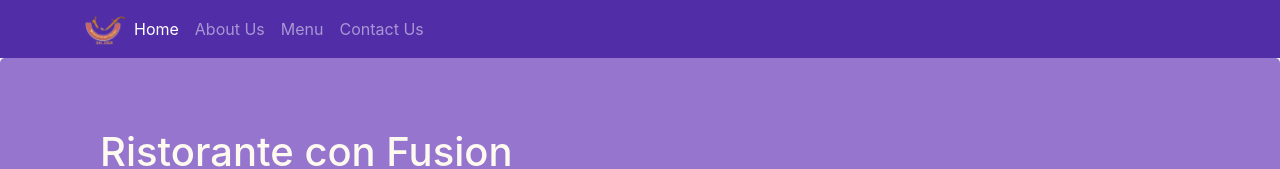
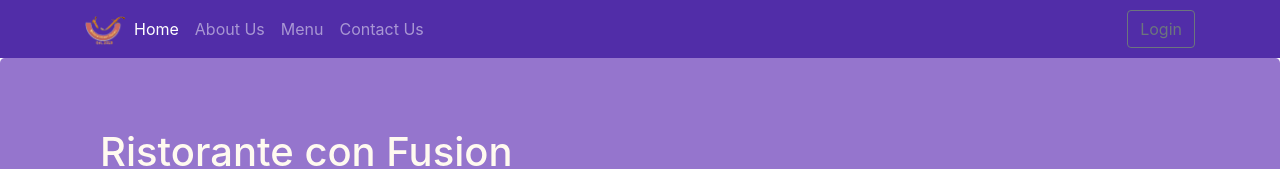
Before and after one commit to indrawdev/front-end-react-coursera, a React (Create React App) app: page /home in a window 1280 px wide. Shown: the top 169 px of the page. Built offline with nearby package versions, Linux system fonts and the light colour scheme; the HTML template or start-up script is replaced by a standard one.

Commit message:
Uncontrolled Form

```diff
--- a/src/components/HeaderComponent.js
+++ b/src/components/HeaderComponent.js
@@ -1,21 +1,40 @@
 import React, { Component } from 'react';
-import { Nav, Navbar, NavbarBrand, NavbarToggler, Collapse, NavItem, Jumbotron } from 'reactstrap';
+import { Navbar, NavbarBrand, Nav, NavbarToggler, Collapse, NavItem, Jumbotron,
+	Button, Modal, ModalHeader, ModalBody,
+	Form, FormGroup, Input, Label } from 'reactstrap';
 import { NavLink } from 'react-router-dom';
 
 class Header extends Component {
     constructor(props) {
         super(props);
 
+        this.state = {
+					isNavOpen: false,
+					isModalOpen: false
+				};
+
 				this.toggleNav = this.toggleNav.bind(this);
-        this.state = {
-          isNavOpen: false
-        };
+				this.toggleModal = this.toggleModal.bind(this);
+				this.handleLogin = this.handleLogin.bind(this);
       }
 
       toggleNav() {
         this.setState({
           isNavOpen: !this.state.isNavOpen
         });
+			}
+
+			toggleModal() {
+        this.setState({
+          isModalOpen: !this.state.isModalOpen
+        });
+			}
+
+	    handleLogin(event) {
+        this.toggleModal();
+        alert("Username: " + this.username.value + " Password: " + this.password.value
+            + " Remember: " + this.remember.checked);
+        event.preventDefault();
     	}
 
     render() {
@@ -40,6 +59,11 @@
 															<NavLink className="nav-link" to='/contactus'><span className="fa fa-address-card fa-lg"></span> Contact Us</NavLink>
 													</NavItem>
 												</Nav>
+												<Nav className="ml-auto" navbar>
+													<NavItem>
+															<Button outline onClick={this.toggleModal}><span className="fa fa-sign-in fa-lg"></span> Login</Button>
+													</NavItem>
+												</Nav>
 										</Collapse>
 								</div>
 						</Navbar>
@@ -53,6 +77,31 @@
 											</div>
 									</div>
 							</Jumbotron>
+						<Modal isOpen={this.state.isModalOpen} toggle={this.toggleModal}>
+							<ModalHeader toggle={this.toggleModal}>Login</ModalHeader>
+							<ModalBody>
+								<Form onSubmit={this.handleLogin}>
+									<FormGroup>
+											<Label htmlFor="username">Username</Label>
+											<Input type="text" id="username" name="username"
+													innerRef={(input) => this.username = input} />
+									</FormGroup>
+									<FormGroup>
+											<Label htmlFor="password">Password</Label>
+											<Input type="password" id="password" name="password"
+													innerRef={(input) => this.password = input}  />
+									</FormGroup>
+									<FormGroup check>
+											<Label check>
+													<Input type="checkbox" name="remember"
+													innerRef={(input) => this.remember = input}  />
+													Remember me
+											</Label>
+									</FormGroup>
+									<Button type="submit" value="submit" color="primary">Login</Button>
+								</Form>
+							</ModalBody>
+						</Modal>
 				</div>
 			);
     }
```
Lines whose indentation alone changed are shown as unchanged.
